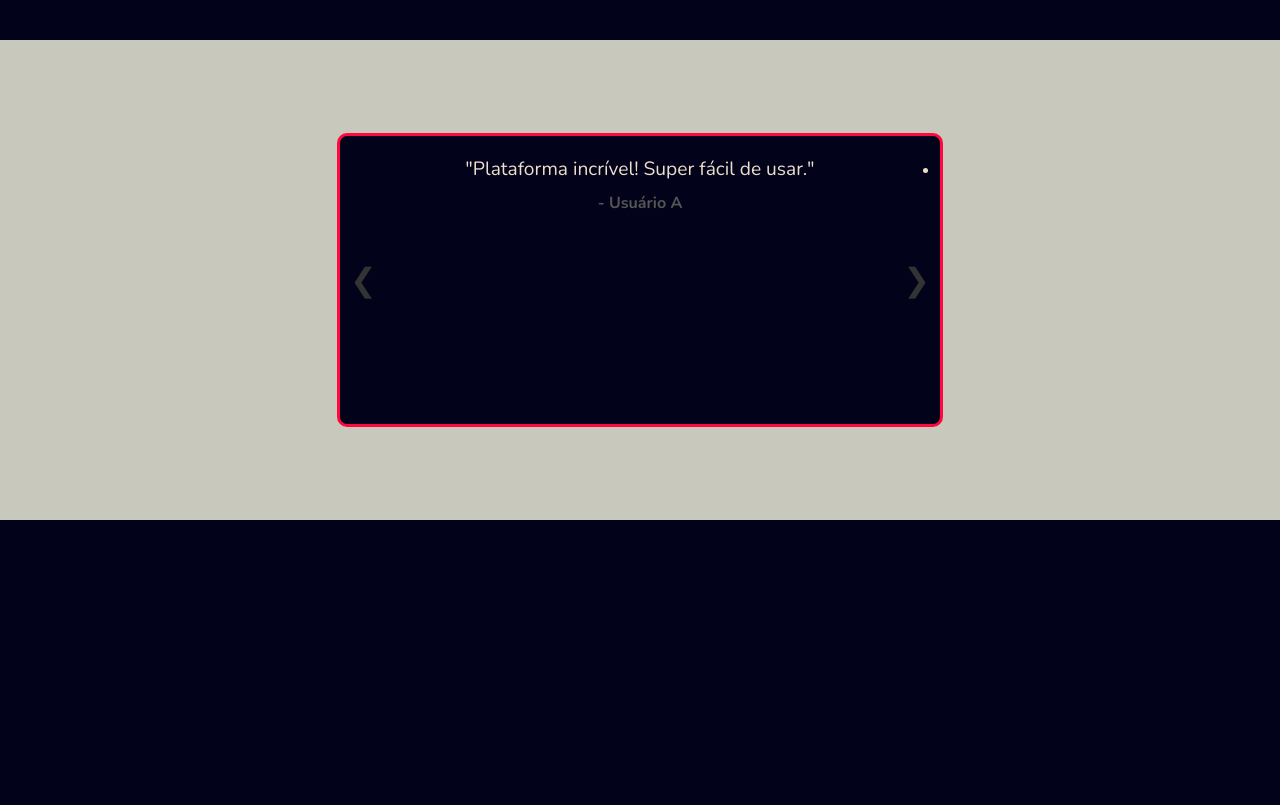
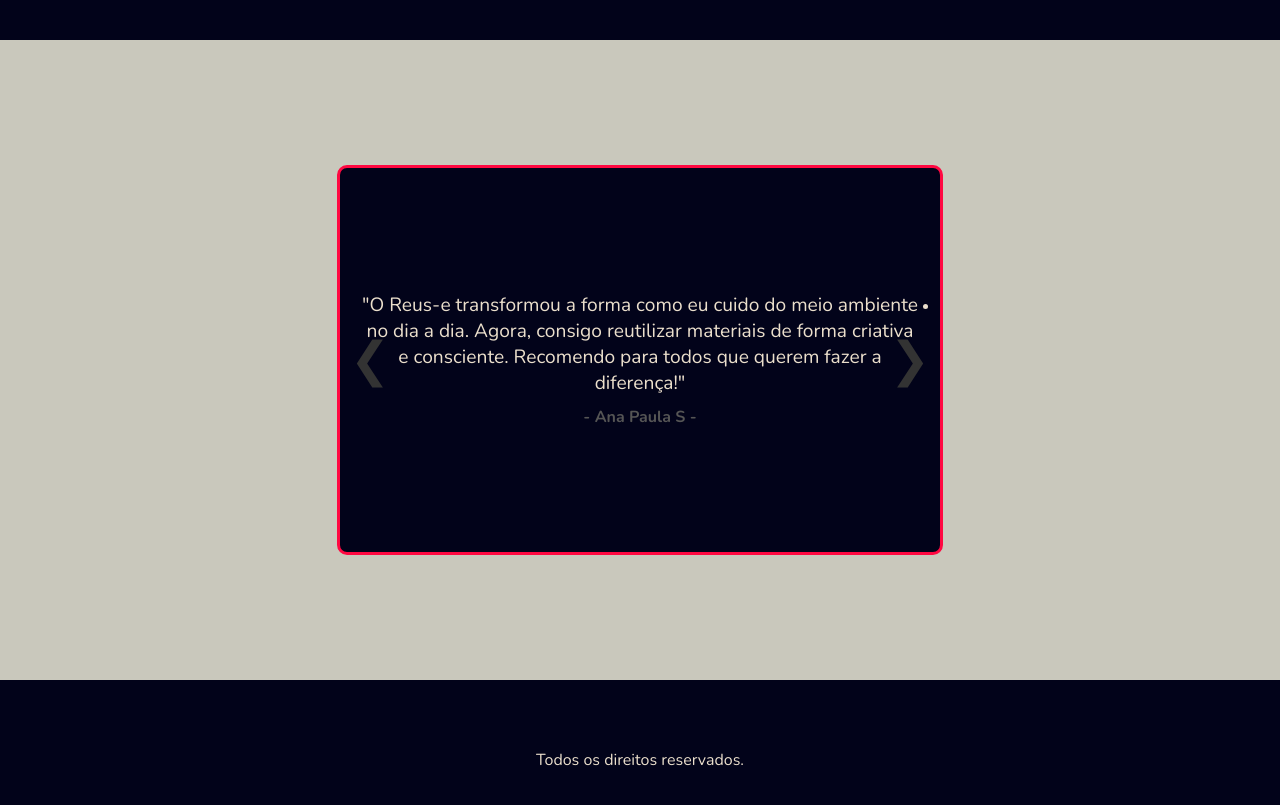
Before and after one commit to qzigor/reus-e, a plain HTML site: page index.html in a window 1280 px wide. Shown: the part 2360-3165 px from the top of the page. Drawn offline with nearby package versions, Linux system fonts and the light colour scheme.

Commit message:
página finalizada

```diff
--- a/index.html
+++ b/index.html
@@ -71,16 +71,21 @@
                 <div class="carousel-track-container">
                   <ul class="carousel-track">
                     <li class="carousel-slide current-slide">
-                      <p>"Plataforma incrível! Super fácil de usar."</p>
-                      <span>- Usuário A</span>
+                      <p>"O Reus-e transformou a forma como eu cuido do meio ambiente no dia a dia.
+                        Agora, consigo reutilizar materiais de forma criativa e consciente.
+                        Recomendo para todos que querem fazer a diferença!"</p>
+                      <span>- Ana Paula S -</span>
                     </li>
                     <li class="carousel-slide">
-                      <p>"As avaliações realmente me ajudaram a tomar decisões."</p>
-                      <span>- Usuário B</span>
+                      <p>"Nunca pensei que seria tão fácil encontrar ideias para reaproveitar objetos que eu pensava em descartar.
+                        O Reus-e é intuitivo, prático e realmente útil."</p>
+                      <span>- Carlos M -</span>
                     </li>
                     <li class="carousel-slide">
-                      <p>"Ótimo suporte e funcionalidades incríveis."</p>
-                      <span>- Usuário C</span>
+                      <p>"Adoro o Reus-e! Além de me ajudar a ser mais sustentável,
+                        ainda economizo dinheiro reaproveitando itens.
+                        A comunidade é incrível e cheia de inspirações."</p>
+                      <span>- Juliana T -</span>
                     </li>
                   </ul>
                 </div>
@@ -89,7 +94,7 @@
         </section>
     </main>
     <footer>
-
+        <p>Todos os direitos reservados.</p>
     </footer>
       <script src="script.js"></script>
 </body>
--- a/style.css
+++ b/style.css
@@ -17,6 +17,10 @@
     display: flex;
     align-items: center;
     justify-content: space-between;
+}
+
+.nav-bar img{
+    cursor: pointer;
 }
 
 .list{
@@ -137,18 +141,13 @@
 
 .container-fourth{
     background-color: #C9C8BC;
-    height: 60vh;
+    height: 80vh;
     display: flex;
     justify-content: center;
     align-items: center;
 }
 
-footer{
-    background-color: #02031A;
-    height: 40vh;
-}
-
-.carousel {
+.carousel{
     position: relative;
     width: 60%;
     height: 60%;
@@ -159,54 +158,71 @@
     border-color:#FF0841;
     border-style: solid;
     color: #EBDFCC;
+    display: flex;
+    justify-content: center;
+    align-items: center;
 }
 
-  .carousel-track-container {
+.carousel-track-container{
     overflow: hidden;
 }
 
-  .carousel-track {
+.carousel-track{
     display: flex;
     transition: transform 0.5s ease-in-out;
 }
 
-  .carousel-slide {
+.carousel-slide{
     min-width: 100%;
     padding: 20px;
     box-sizing: border-box;
     text-align: center;
 }
 
-  .carousel-slide p {
+.carousel-slide p{
     font-size: 1.2rem;
     margin-bottom: 10px;
 }
 
-  .carousel-slide span {
+.carousel-slide span{
     font-weight: bold;
     color: #555;
 }
 
-  button {
+button{
     position: absolute;
     top: 50%;
     transform: translateY(-50%);
     background: none;
     border: none;
-    font-size: 2rem;
+    font-size: 3rem;
     cursor: pointer;
     z-index: 1;
     color: #333;
 }
 
-  button:focus {
+button:hover{
+    color: #FF0841;
+    transition: 0.5s;
+}
+
+button:focus{
     outline: none;
 }
 
-  .prev {
+.prev{
     left: 10px;
 }
 
-  .next {
+.next{
     right: 10px;
 }
+
+footer{
+    background-color: #02031A;
+    height: 20vh;
+    color:#EBDFCC;
+    display: flex;
+    justify-content: center;
+    align-items: center;
+}
```
Also changed, not shown: 1 other file. Lines whose indentation alone changed are shown as unchanged.
